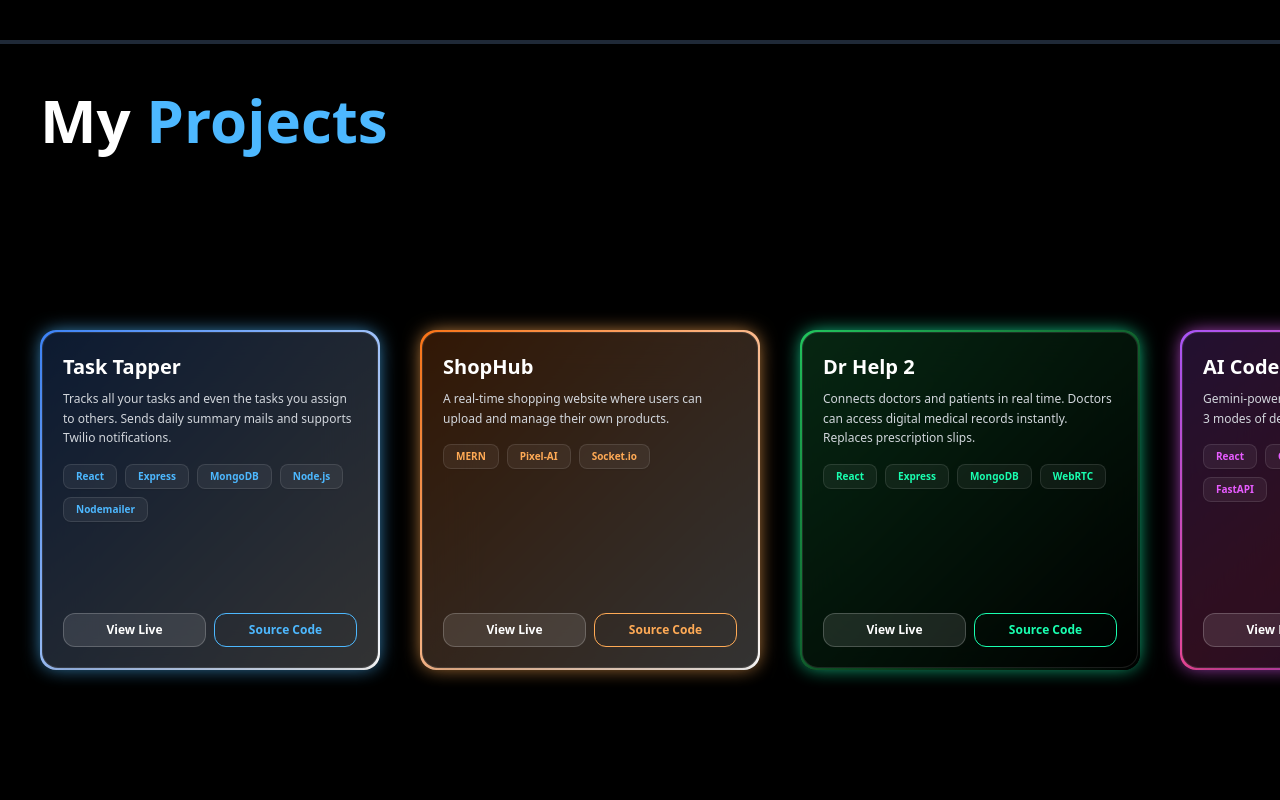
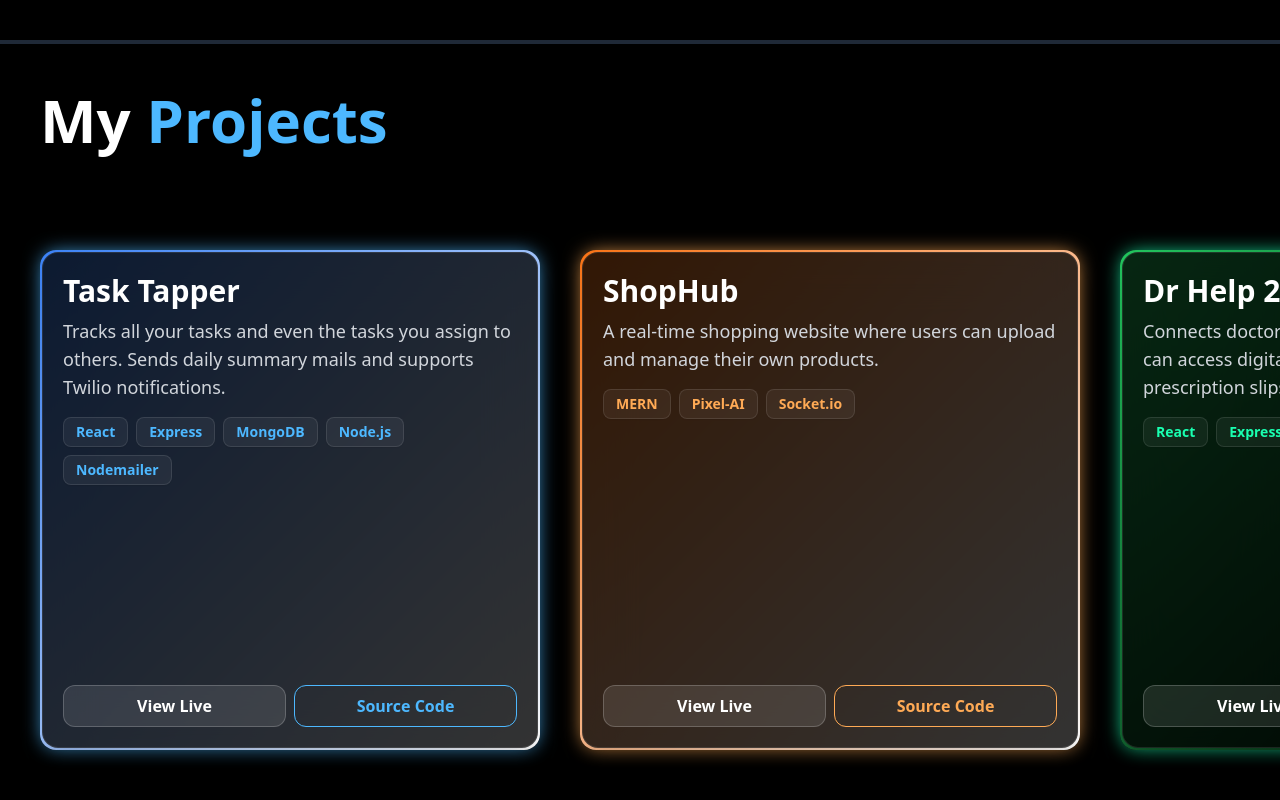
Before and after one commit to Rakshi2609/portfolio, a React (Vite) app: page / in a window 1280 px wide. Shown: the part 2770-3570 px from the top of the page. Built offline with nearby package versions, Linux system fonts and the light colour scheme.

Commit message:
Font size

```diff
--- a/src/special/Experience.jsx
+++ b/src/special/Experience.jsx
@@ -29,14 +29,14 @@ const experiences = [
     startDate: "2024",
     endDate: "Present",
   },
-  // {
-  //   title: "Harley's Fine Baking",
-  //   role: "Web Developer",
-  //   description:
-  //     "Designed & maintained the website, improved UI, SEO, responsiveness, and performance.",
-  //   startDate: "2024",
-  //   endDate: "2025",
-  // },
+  {
+    title: "Harley's Fine Baking",
+    role: "Web Developer",
+    description:
+      "Designed & maintained the website, improved UI, SEO, responsiveness, and performance.",
+    startDate: "2024",
+    endDate: "2025",
+  },
 ];
 
 const Experience = () => {
--- a/src/special/Projects.jsx
+++ b/src/special/Projects.jsx
@@ -191,7 +191,7 @@ const Projects = () => {
           <div
             key={index}
             ref={(el) => (mobileCardsRef.current[index] = el)}
-            className="project-card w-full max-w-[340px] lg:min-w-[340px] h-[340px] flex-shrink-0 transform transition-all duration-300 hover:scale-[1.05]"
+            className="project-card w-full max-w-[340px] lg:min-w-[500px] lg:max-w-[420px] h-[340px] lg:h-[500px] flex-shrink-0 transform transition-all duration-300 hover:scale-[1.05]"
           >
             <div
               className={`h-full bg-gradient-to-br ${project.color} p-[2px] rounded-2xl`}
@@ -199,11 +199,11 @@ const Projects = () => {
             >
               <div className="h-full bg-black/80 rounded-2xl backdrop-blur-xl p-5 flex flex-col justify-between border border-white/10 shadow-xl">
                 <div>
-                  <h3 className="text-xl font-bold text-white mb-2">
+                  <h3 className="text-xl sm:text-2xl lg:text-3xl font-bold text-white mb-2">
                     {project.title}
                   </h3>
 
-                  <p className="text-gray-300 text-xs leading-relaxed mb-4">
+                  <p className="text-gray-300 text-sm sm:text-base lg:text-lg leading-relaxed mb-4">
                     {project.description}
                   </p>
 
@@ -211,7 +211,7 @@ const Projects = () => {
                     {project.tech.map((tech, idx) => (
                       <span
                         key={idx}
-                        className="px-3 py-1 bg-white/5 border border-white/10 rounded-lg text-[10px] font-semibold shadow"
+                        className="px-3 py-1 bg-white/5 border border-white/10 rounded-lg text-[11px] sm:text-xs lg:text-sm font-semibold shadow"
                         style={{ color: project.theme.tag }}
                       >
                         {tech}
@@ -220,12 +220,12 @@ const Projects = () => {
                   </div>
                 </div>
 
-                <div className="flex gap-2">
+                <div className="flex gap-2 mt-2">
                   <a
                     href={project.live}
                     target="_blank"
                     rel="noreferrer"
-                    className="flex-1 px-2 py-2 rounded-xl font-semibold bg-white/10 text-white hover:bg-white/20 transition-all duration-300 border border-white/20 text-xs text-center"
+                    className="flex-1 px-2 py-2 rounded-xl font-semibold bg-white/10 text-white hover:bg-white/20 transition-all duration-300 border border-white/20 text-xs sm:text-sm lg:text-base text-center"
                   >
                     View Live
                   </a>
@@ -234,7 +234,7 @@ const Projects = () => {
                     href={project.source}
                     target="_blank"
                     rel="noreferrer"
-                    className="source-code-btn flex-1 px-2 py-2 rounded-xl font-semibold transition-all duration-300 text-xs text-center"
+                    className="source-code-btn flex-1 px-2 py-2 rounded-xl font-semibold transition-all duration-300 text-xs sm:text-sm lg:text-base text-center"
                     style={{
                       zIndex:100,
                       color: project.theme.button,
```
